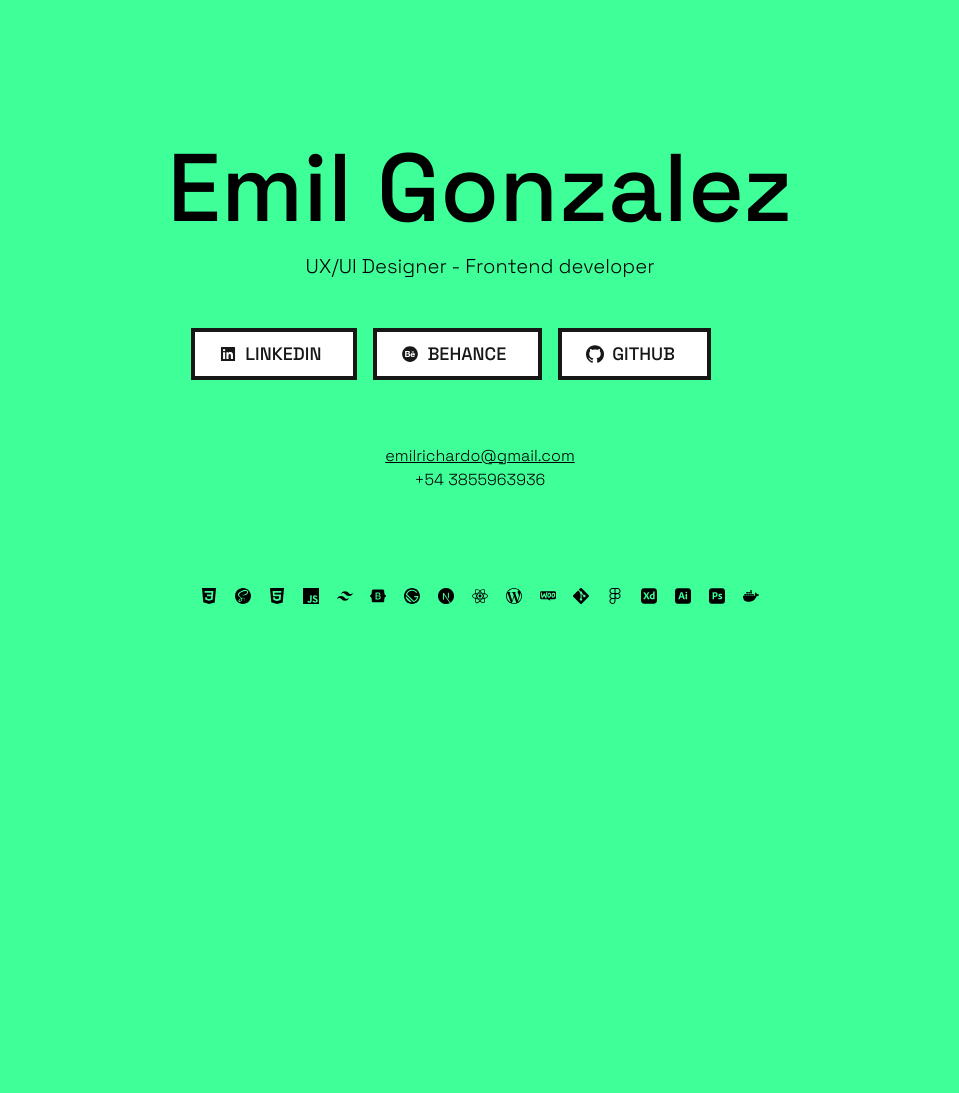
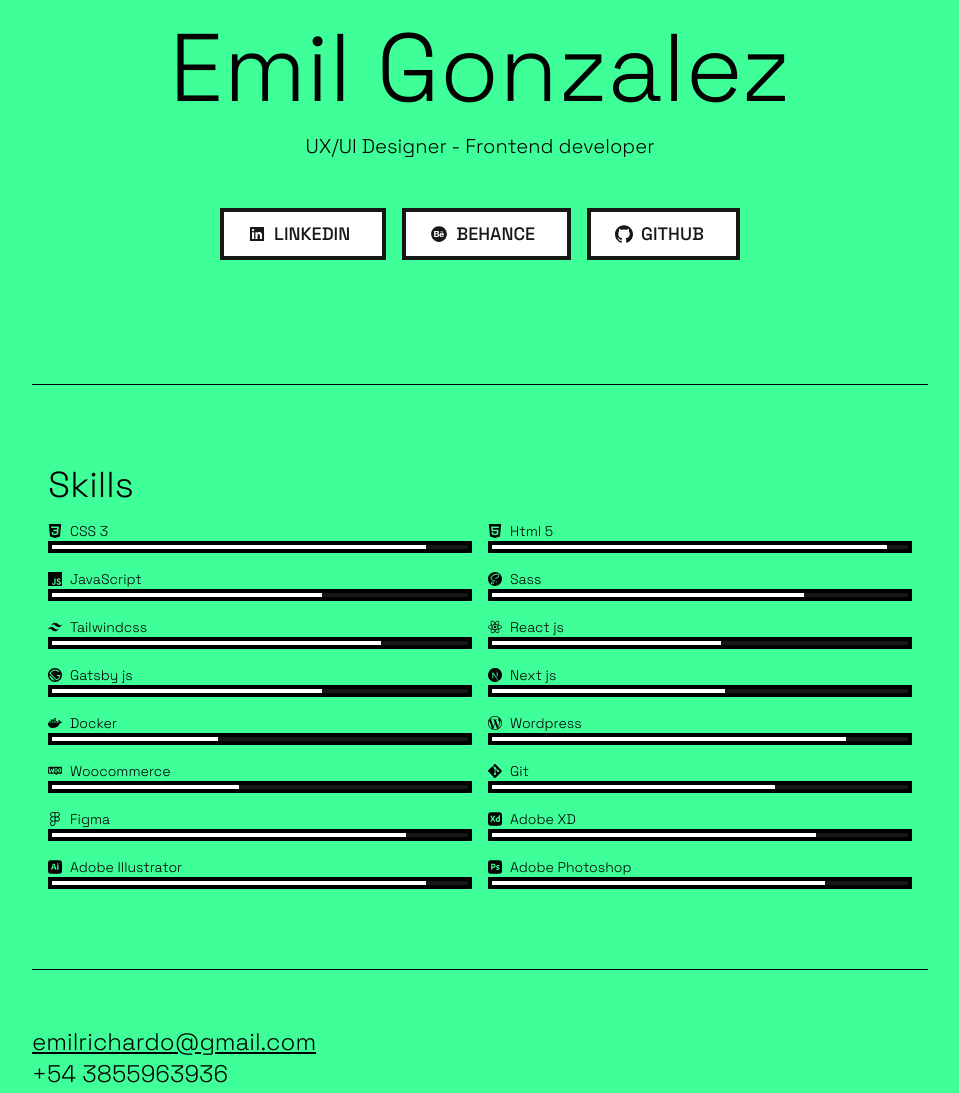
Before and after one commit to emilrichardo/emil, a Gatsby site: page / in a window 1280 px wide. Shown: the whole page, without its empty margins (160-1119 px from the left). Before the commit the page ends 800 px from the top, so only its background shows below. Built offline with nearby package versions, Linux system fonts and the light colour scheme; Gatsby itself is replaced by a stand-in of ours.

Commit message:
skillsbars

```diff
--- a/src/components/Button.js
+++ b/src/components/Button.js
@@ -9,8 +9,24 @@
     default:'text-dark bg-light hover:bg-primary-light',
     primary:'text-light bg-gradient-to-r from-primary-dark via-primary to-primary-light  hover:from-primary',
 }
-const Button = ({to,children, className , size, variant, target}) => {
-    return (
+const Button = ({to, href, children, className , size, variant, target}) => {
+
+    if (href) {
+        return(
+            <a
+            href={href}
+            target={target}
+            className={`
+            ${className}
+            ${sizes[size] || sizes.default}
+            ${variants[variant] || variants.default}
+            inline-flex  items-center border-4  focus:outline-none   uppercase font-medium cursor-pointer
+            `}>
+                {children}
+            </a>
+        )
+    } else{
+        return(
             <Link
             to={to}
             target={target}
@@ -21,7 +37,13 @@
             inline-flex  items-center border-4  focus:outline-none   uppercase font-medium cursor-pointer
             `}>
                 {children}
-    </Link> );
+            </Link>
+        )
+    }
+
+
+
+
 }
 
 export default Button;
--- a/src/components/SkillBar.js
+++ b/src/components/SkillBar.js
@@ -1,9 +1,15 @@
 import React from 'react';
-const SkillBar = () => {
+const SkillBar = (props) => {
+    const {Icon,Tag,Percentage} = props
+
     return (
-    <>
-        skill bar
-    </>
+    <div className='content-barskills'>
+        <h5 className='flex text-sm items-center'> <Icon className='mr-2'/>{Tag}</h5>
+        <div className='barskill bg-dark border-4'>
+            <div className=' h-1 bg-light' style={Percentage && {width:`${Percentage}%`}} >  </div>
+        </div>
+        <span className='hidden'>{Percentage} %</span>
+    </div>
     );
 }
 
--- /dev/null
+++ b/src/components/Skills.js
@@ -0,0 +1,105 @@
+import React from 'react';
+import { SiTailwindcss,SiBootstrap,SiCss3,SiSass,SiHtml5,SiJavascript,SiGatsby,SiNextdotjs,SiReact,SiWordpress,SiWoo,SiGit,SiGithub,SiFigma,SiAdobexd,SiAdobeillustrator,SiAdobephotoshop,SiDocker} from 'react-icons/si';
+import SkillBar from "../components/SkillBar";
+export default function Skills() {
+
+    const Skills = [
+        {
+          tag : "CSS 3",
+          icon : SiCss3,
+          percentage: "90"
+        },
+        {
+          tag : "Html 5",
+          icon : SiHtml5,
+          percentage: "95"
+        },
+        {
+          tag : "JavaScript",
+          icon : SiJavascript,
+          percentage: "65"
+        },
+        {
+          tag : "Sass",
+          icon : SiSass,
+          percentage: "75"
+        },
+        {
+          tag : "Tailwindcss",
+          icon : SiTailwindcss,
+          percentage: "79"
+        },
+        {
+          tag : "React js",
+          icon : SiReact,
+          percentage: "55"
+        },
+        {
+          tag : "Gatsby js",
+          icon : SiGatsby,
+          percentage: "65"
+        },
+        {
+          tag : "Next js",
+          icon : SiNextdotjs,
+          percentage: "56"
+        },
+        {
+          tag : "Docker",
+          icon : SiDocker,
+          percentage: "40"
+        },
+        {
+          tag : "Wordpress",
+          icon : SiWordpress,
+          percentage: "85",
+        },
+        {
+          tag : "Woocommerce",
+          icon : SiWoo,
+          percentage: "45",
+        },
+        {
+          tag : "Git",
+          icon : SiGit,
+          percentage: "68",
+        },
+        {
+          tag : "Figma",
+          icon : SiFigma,
+          percentage: "85",
+        },
+        {
+          tag : "Adobe XD",
+          icon : SiAdobexd,
+          percentage: "78",
+        },
+        {
+          tag : "Adobe Illustrator",
+          icon : SiAdobeillustrator,
+          percentage: "90",
+        },
+        {
+          tag : "Adobe Photoshop",
+          icon : SiAdobephotoshop,
+          percentage: "80",
+        }
+
+
+      ]
+    return(
+        <div className="max-w-4xl mx-auto mt-24 px-4 border py-20 border-r-0 border-l-0 ">
+            <h2 className='text-4xl mb-4'>Skills</h2>
+            <div className='grid gap-4 grid-cols-2 md:grid-cols-2 '>
+                {Skills.map((Skill, i)=> (
+                <SkillBar
+                Tag={Skill.tag}
+                key={i}
+                Icon={Skill.icon}
+                Percentage={Skill.percentage}
+                />
+                )) }
+            </div>
+      </div>
+    )
+};
--- /dev/null
+++ b/src/pages/404.js
@@ -0,0 +1,8 @@
+import React from 'react';
+export default function notFound() {
+    return(
+        <>
+        <h1>404</h1>
+        </>
+    )
+};
--- a/src/pages/index.js
+++ b/src/pages/index.js
@@ -2,65 +2,45 @@
 import Button from "../components/Button"
 import { StaticImage } from "gatsby-plugin-image"
 import { AiFillBehanceCircle, AiFillLinkedin} from 'react-icons/ai';
-import { SiTailwindcss,SiBootstrap,SiCss3,SiSass,SiHtml5,SiJavascript,SiGatsby,SiNextdotjs,SiReact,SiWordpress,SiWoo,SiGit,SiGithub,SiFigma,SiAdobexd,SiAdobeillustrator,SiAdobephotoshop,SiDocker} from 'react-icons/si';
-import SkillBar from "../components/SkillBar";
-
-
-
-
+import { SiGithub} from 'react-icons/si';
+import Skills from "../components/Skills";
 export default function Home() {
   return(
   <>
 
 
-  <div className="text-center  h-screen   md:flex  items-center justify-center z-10 relative top-0" >
-    <div className="py-5 ">
+  <div className=" md:flex  items-center justify-center z-10 relative top-0" >
+    <div className="py-5 text-center">
     <div>
         <StaticImage
           src="../assets/emilstudio.jpg"
-          className=" md:hidden border-4 border-light rounded-full h-24 w-24 md:h-48 md:w-48 mb-8 "
+          className=" md:hidden border-4 border-light    h-24 w-24 md:h-48 md:w-48 mb-8 "
           alt="image profile"
           width={500}
           height={500}
       />
       </div>
+      <>
+        <h1 className="text-4xl md:text-8xl   mb-4">Emil Gonzalez</h1>
+        <h2 className="text-xl px-4  mb-12">UX/UI Designer - Frontend developer</h2>
+        <div className="px-4 flex flex-col md:flex-row justify-center">
+          <Button className="block mx-2 mb-2" variant="default"  href="https://www.linkedin.com/in/emilgonzalez/" target="_blank"><AiFillLinkedin className="mr-2 -ml-2"/>Linkedin</Button>
+          <Button className="block mx-2 mb-2" variant="default" href="https://www.behance.net/emilgonzalez" target="_blank"><AiFillBehanceCircle className="mr-2 -ml-2"/>Behance</Button>
+          <Button className="block mx-2 mb-2" variant="default"  href="https://github.com/emilrichardo" target="_blank"><SiGithub className="mr-2 -ml-2"/>Github</Button>
+        </div>
+      </>
 
-      <h1 className="text-4xl md:text-8xl  font-medium  mb-4">Emil Gonzalez</h1>
-      <h2 className="text-xl px-4  mb-12">UX/UI Designer - Frontend developer</h2>
-      <div className="px-4 flex flex-col md:flex-row">
-        <Button className="block mx-2 mb-2" variant="default"  to="https://www.linkedin.com/in/emilgonzalez/"><AiFillLinkedin className="mr-2 -ml-2"/>Linkedin</Button>
-        <Button className="block mx-2 mb-2" variant="default" to="https://www.behance.net/emilgonzalez"><AiFillBehanceCircle className="mr-2 -ml-2"/>Behance</Button>
-        <Button className="block mx-2 mb-2" variant="default"  to="https://github.com/emilrichardo"><SiGithub className="mr-2 -ml-2"/>Github</Button>
-      </div>
+    </div>
+  </div>
 
-      <footer className="py-14 flex flex-col">
-      <a className=" underline" href="mailto:emilrichardo@gmail.com">emilrichardo@gmail.com</a>
-      <a href="tel:+543855963936">+54 3855963936</a>
+  <Skills/>
 
-      <div className="flex flex-wrap  justify-evenly mt-24 px-4  ">
-        <SiCss3/>
-        <SiSass/>
-        <SiHtml5/>
-        <SiJavascript/>
-        <SiTailwindcss/>
-        <SiBootstrap/>
-        <SiGatsby/>
-        <SiNextdotjs/>
-        <SiReact/>
-        <SiWordpress/>
-        <SiWoo/>
-        <SiGit/>
-        <SiFigma/>
-        <SiAdobexd/>
-        <SiAdobeillustrator/>
-        <SiAdobephotoshop/>
-        <SiDocker/>
-      </div>
-    </footer>
-    </div>
+<footer className="py-14 flex flex-col max-w-4xl mx-auto text-2xl">
+<a className=" underline" href="mailto:emilrichardo@gmail.com">emilrichardo@gmail.com</a>
+<a href="tel:+543855963936">+54 3855963936</a>
 
 
-  </div>
+</footer>
 
 
   </>)
```
Also changed, not shown: src/assets/emilstudio.jpg. Lines whose indentation alone changed are shown as unchanged.
